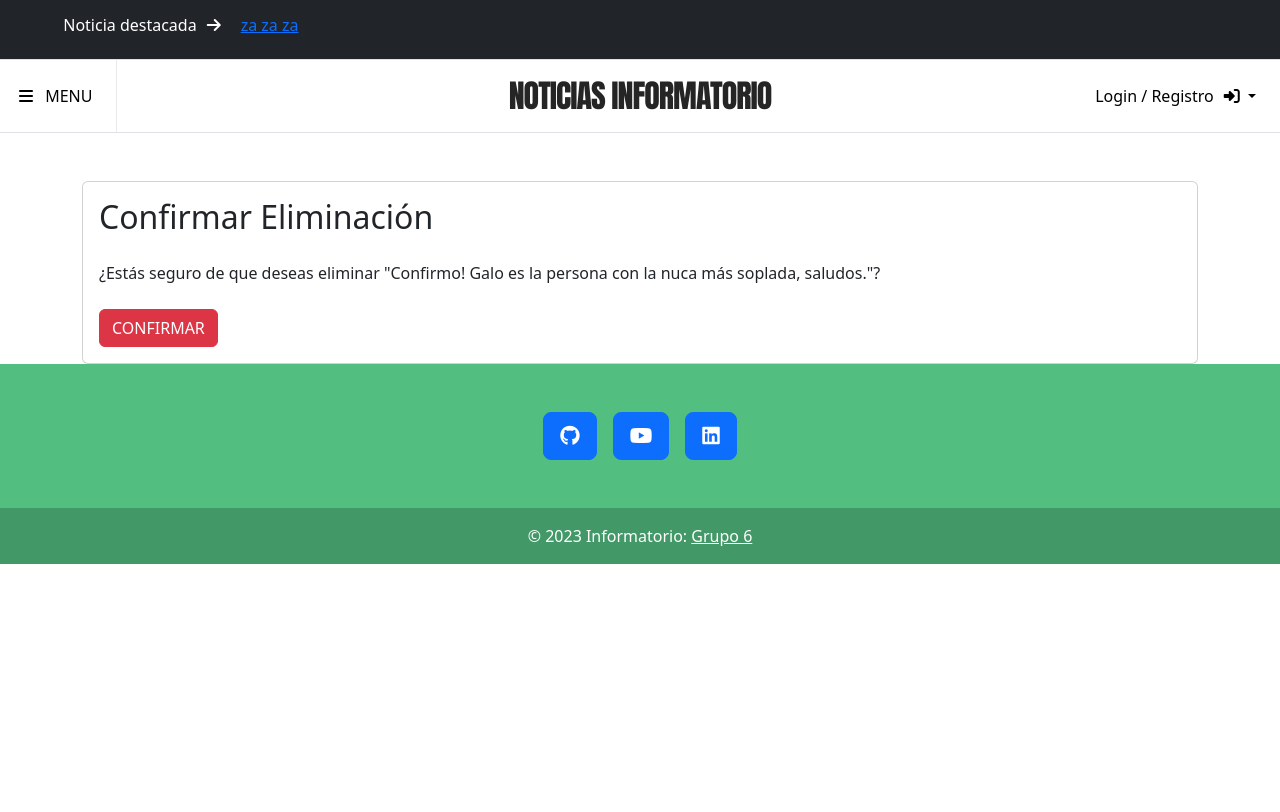
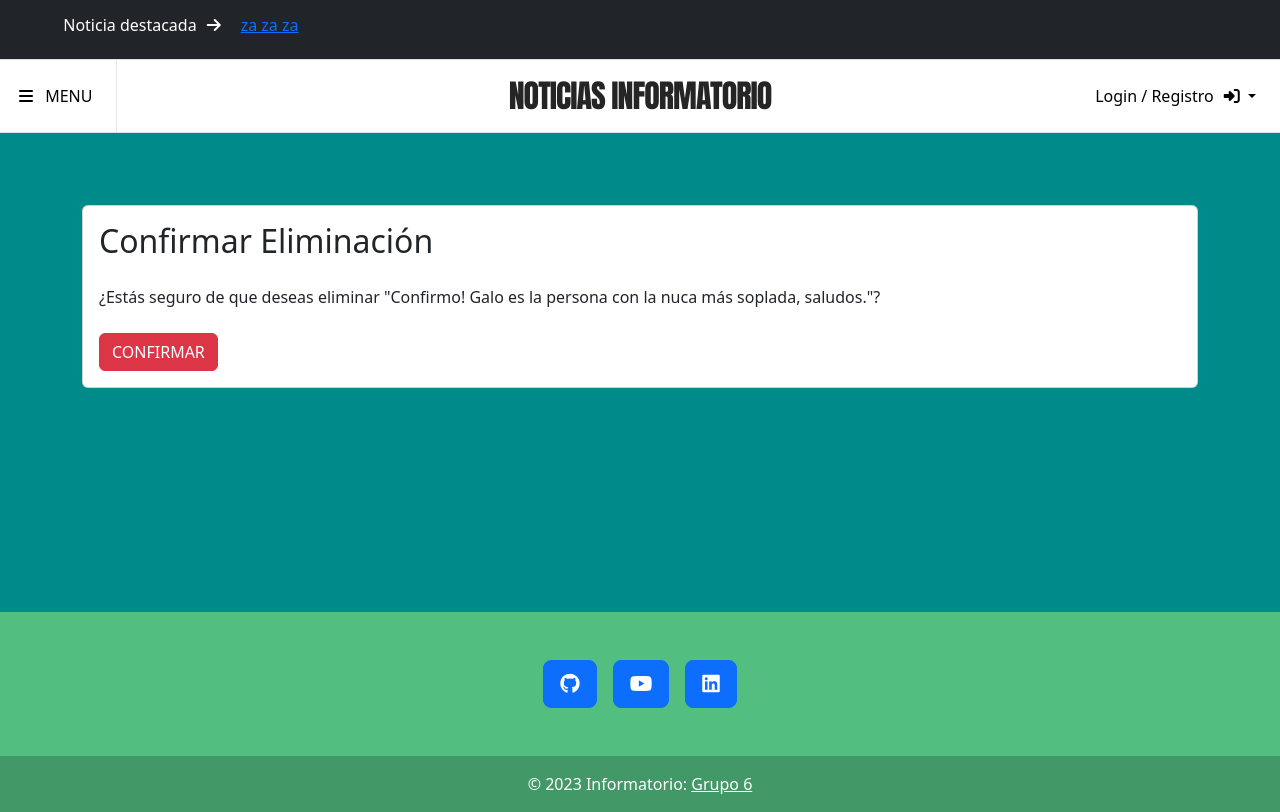
Before and after one commit to galoguini/web-noticias-django, a Django app: page /Comentarios/Borrar/1 in a window 1280 px wide. Before the commit the page ends 564 px from the top, so only its background shows below. Run offline with Django 4.2, Linux system fonts and the light colour scheme; data comes from the database, SQL or seed files in the repository; both versions use the stored data as it was after the commit; some libraries are stand-ins or nearby versions.

Commit message:
Detalles finales
- modificación archivo home.html
- modificación archivo home.css
- modificación archivo comentario_confirm.delete.html
- modificación archivo comentario.css

```diff
--- a/ProyectoFinal/views.py
+++ b/ProyectoFinal/views.py
@@ -10,7 +10,7 @@ class HomeView(ListView):
     def get_context_data(self, **kwargs):
         context = super().get_context_data(**kwargs)
         categorias = Categoria.objects.all()
-        noticias_por_categoria = {categoria: Noticia.objects.filter(categoria=categoria)[:2] for categoria in categorias}
+        noticias_por_categoria = {categoria: Noticia.objects.filter(categoria=categoria)[:4] for categoria in categorias}
         context['noticias_por_categoria'] = noticias_por_categoria
         return context
 
--- a/static/css/comentario.css
+++ b/static/css/comentario.css
@@ -83,3 +83,18 @@
 .nuevo-comentario {
     margin-top: 20px;
 }
+
+.gradient-custom {
+    /* fallback for old browsers /
+    background: #0a6abe;
+
+    / Chrome 10-25, Safari 5.1-6 /
+    background: -webkit-linear-gradient(to right, rgb(103, 153, 134), rgb(103, 153, 134));
+
+    / W3C, IE 10+/ Edge, Firefox 16+, Chrome 26+, Opera 12+, Safari 7+ */
+    background: linear-gradient(to right, rgb(0, 139, 139), rgb(0, 139, 139))
+}
+
+.custom-padding-bottom {
+    padding-bottom: 14rem;
+}
--- a/static/css/home.css
+++ b/static/css/home.css
@@ -22,14 +22,14 @@
     border-radius: 5px;
     padding: 10px;
     box-shadow: 0 4px 8px 0 rgba(0, 0, 0, 0.2);
-    max-width: calc(18.18% - 20px);
+    max-width: calc(20.20% - 22px);
     margin-bottom: 20px;
 }
 
 
 .card img {
     margin: 0 auto;
-    max-width: 40%;
+    max-width: 60%;
     border-radius: 5px;
 
 }
--- a/templates/comentarios/comentario_confirm_delete.html
+++ b/templates/comentarios/comentario_confirm_delete.html
@@ -3,16 +3,16 @@
 {% load static %}
 
 {% block titulo %}
-
+Borrar comentario
 {% endblock titulo %}
 
 {% block estilos %}
-
+<link rel="stylesheet" href="{% static 'css/comentario.css' %}">
 {% endblock estilos %}
 
 {% block content %}
 
-
+<section class="card-section gradient-custom pt-4 custom-padding-bottom">
 <div class="container mt-5">
     <div class="card">
         <div class="card-body">
@@ -33,7 +33,7 @@
         </div>
     </div>
 </div>
-
+</section>
 {% endblock content %}
 
 {% block scripts %}
--- a/templates/home.html
+++ b/templates/home.html
@@ -22,7 +22,6 @@
                 <a href="{% url 'noticias:detalle_noticia' noticia.pk %}" , views.Detalle_noticia,
                     class="detalle_noticia link">
                     <h2>{{ noticia.titulo }}</h2>
-                    <p>{{ noticia.contenido }}</p>
                     {% if noticia.imagen %}
                     <img src="{{ noticia.imagen.url }}" alt="{{ noticia.titulo }}">
                     {% endif %}
```
Also changed, not shown: ProyectoFinal/db.sqlite3, media/noticias/HD-wallpaper-black-cat-3d-art-darkness-pets-cat-with-yellow-eyes-cats.jpg (deleted), media/noticias/cepillos.jpg (deleted), media/noticias/postres.jpg (deleted), media/profile_pictures/juli_messi_enzo.jpg (deleted).
